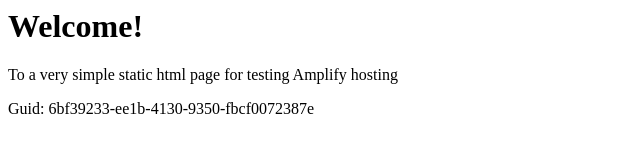
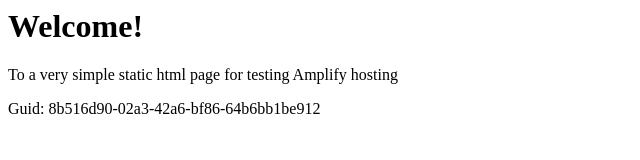
Before and after one commit to aws-aemilia-gru/Github-PR-Commit-Integration-Test-DoNotTouch-GitHubWebhookPushCanaryTest-v1-prod-sa-east-1, a website: page src/index.html in a window 1280 px wide. Shown: the full height of the page, 0-640 px from the left. Drawn offline with Linux system fonts and the light colour scheme.

Commit message:
commit from integ tests

```diff
--- a/src/index.html
+++ b/src/index.html
@@ -12,6 +12,6 @@
 <body>
     <h1>Welcome!</h1>
     <p>To a very simple static html page for testing Amplify hosting</p>
-    <p>Guid: 6bf39233-ee1b-4130-9350-fbcf0072387e</p></body>
+    <p>Guid: 8b516d90-02a3-42a6-bf86-64b6bb1be912</p></body>
 
 </html>
```
